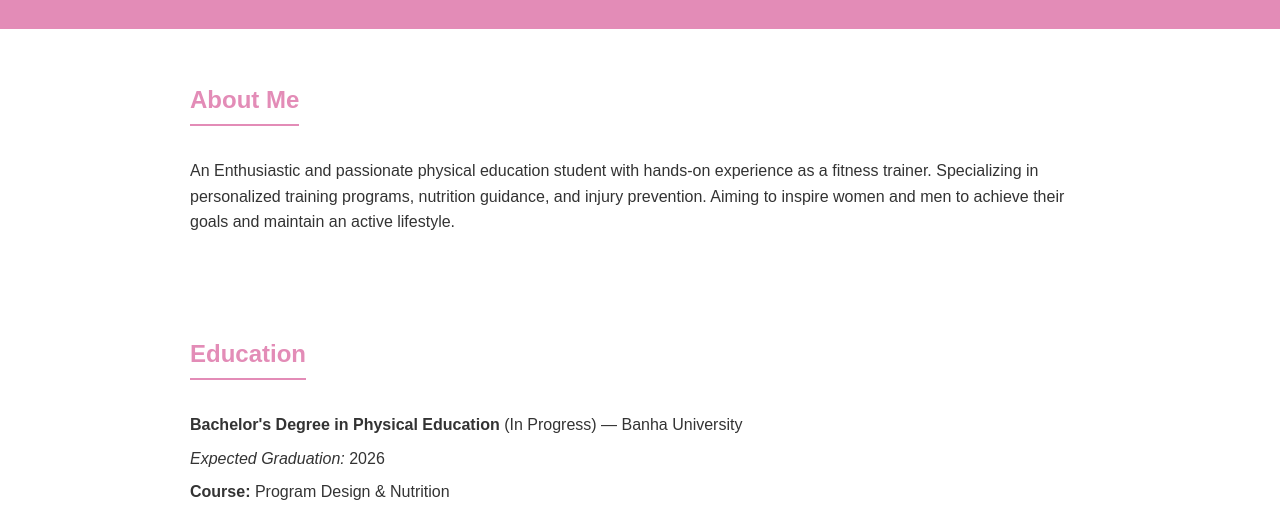
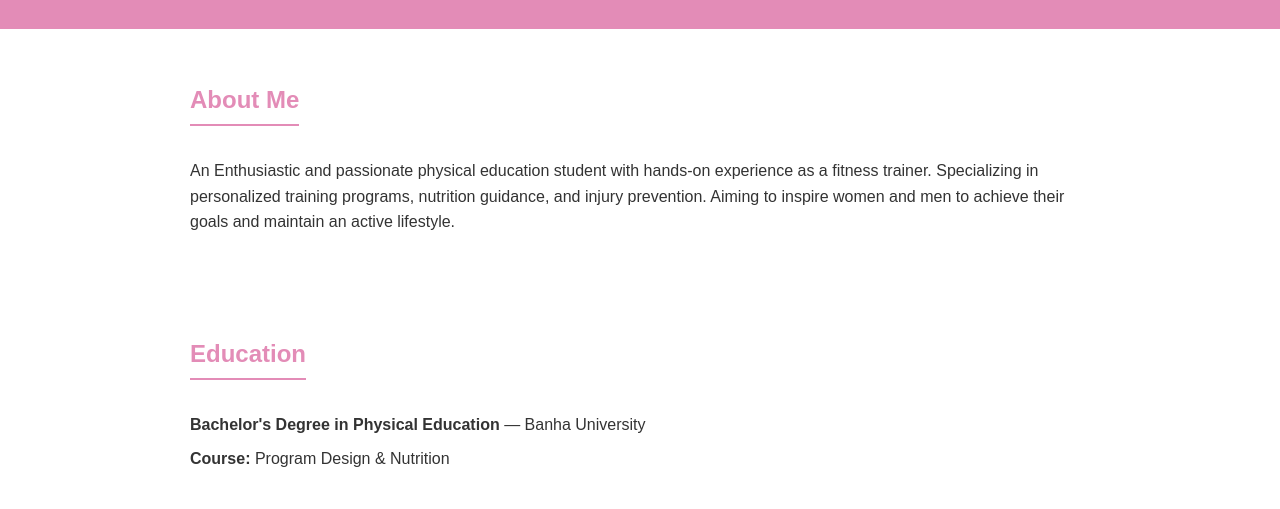
Before and after one commit to mo0835344-a11y/Cap-Mariam-Osman, a plain HTML site: page index.html in a window 1280 px wide. Shown: the part 291-800 px from the top of the page. Drawn offline with Linux system fonts and the light colour scheme.

Commit message:
Update index.html

```diff
--- a/index.html
+++ b/index.html
@@ -104,8 +104,7 @@
   <section>
     <h2>Education</h2>
     <ul>
-      <li><strong>Bachelor's Degree in Physical Education</strong> (In Progress) — Banha University</li>
-      <li><em>Expected Graduation:</em> 2026</li>
+      <li><strong>Bachelor's Degree in Physical Education</strong>  — Banha University</li>
       <li><strong>Course:</strong> Program Design & Nutrition</li>
     </ul>
   </section>
```
